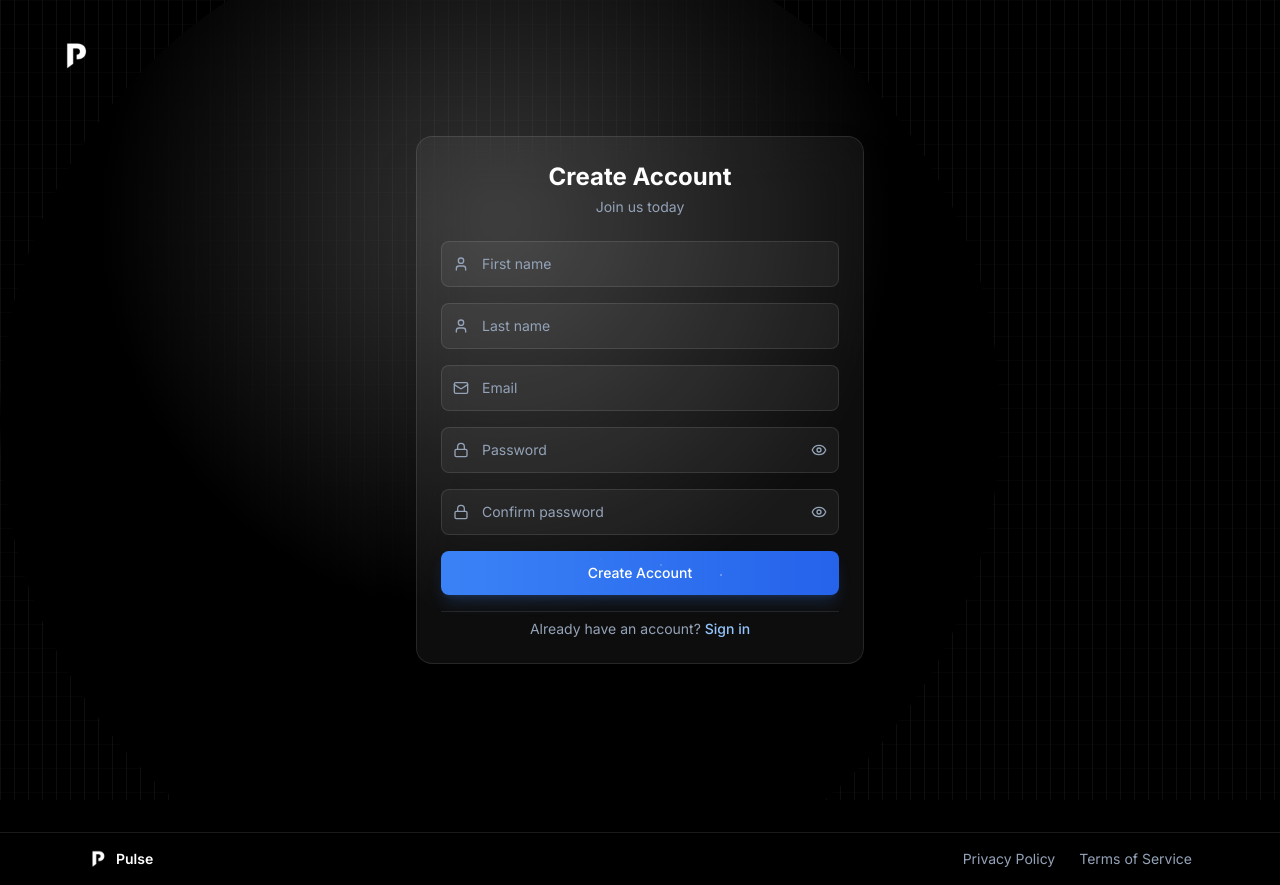
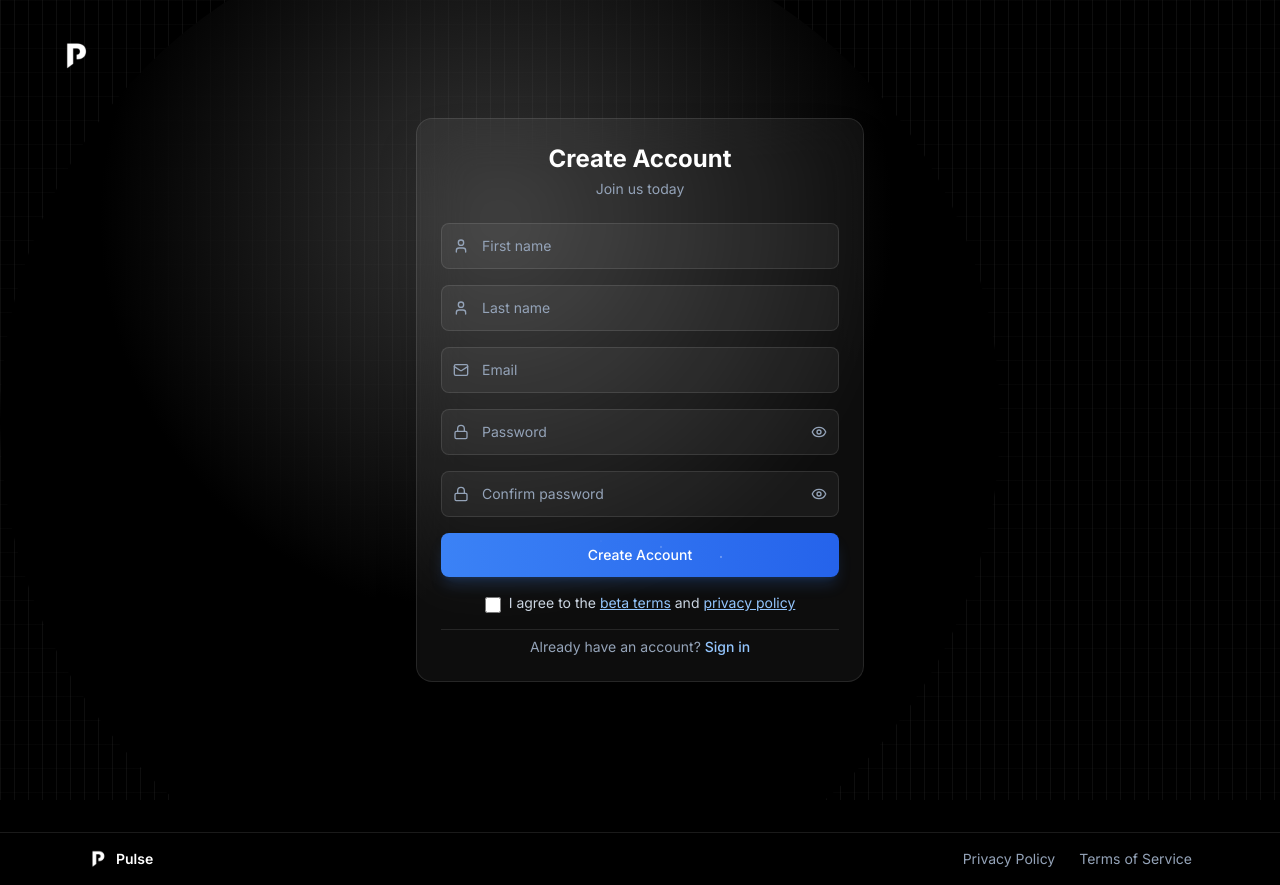
Before and after one commit to winsnew/Pulse-LandingPage, a Next.js app: page /signup in a window 1280 px wide. Built offline with nearby package versions, Linux system fonts and the light colour scheme.

Commit message:
add beta signup

```diff
--- a/app/signup/page.tsx
+++ b/app/signup/page.tsx
@@ -20,6 +20,7 @@ export default function Signup() {
   const [showConfirmPassword, setShowConfirmPassword] = useState(false);
   const [isLoading, setIsLoading] = useState(false);
   const [error, setError] = useState<string>('');
+  const [agreeToTerms, setAgreeToTerms] = useState(false);
 
   const validatePassword = (password: string): boolean => {
     const passwordRegex = /^(?=.*[a-z])(?=.*[A-Z])(?=.*\d)(?=.*[@$!%*?&])[A-Za-z\d@$!%*?&]{8,}$/;
@@ -36,6 +37,11 @@ export default function Signup() {
 
     if (!validatePassword(formData.password)) {
       setError('Password must be at least 8 characters long and contain at least one uppercase letter, one lowercase letter, one number, and one special character');
+      return;
+    }
+
+    if (!agreeToTerms) {
+      setError('Please agree to the beta terms and privacy policy');
       return;
     }
 
@@ -198,6 +204,28 @@ export default function Signup() {
                 )}
               </AnimatedButton>
 
+              {/* Terms and Privacy Policy Checkbox */}
+              <div className="flex items-center justify-center space-x-2">
+                <input
+                  type="checkbox"
+                  id="agreeToTerms"
+                  checked={agreeToTerms}
+                  onChange={(e) => setAgreeToTerms(e.target.checked)}
+                  className="mt-1 w-4 h-4 text-blue-600 bg-white/5 border-white/10 rounded focus:ring-blue-500 focus:ring-2"
+                  disabled={isLoading}
+                />
+                <label htmlFor="agreeToTerms" className="text-slate-300 text-sm">
+                  I agree to the{' '}
+                  <Link href="/beta-terms" className="text-blue-300 hover:text-blue-200 underline">
+                    beta terms
+                  </Link>{' '}
+                  and{' '}
+                  <Link href="/privacy-policy" className="text-blue-300 hover:text-blue-200 underline">
+                    privacy policy
+                  </Link>
+                </label>
+              </div>
+
               {/* Divider */}
               <div className="relative my-4">
                 <div className="absolute inset-0 flex items-center">
```
